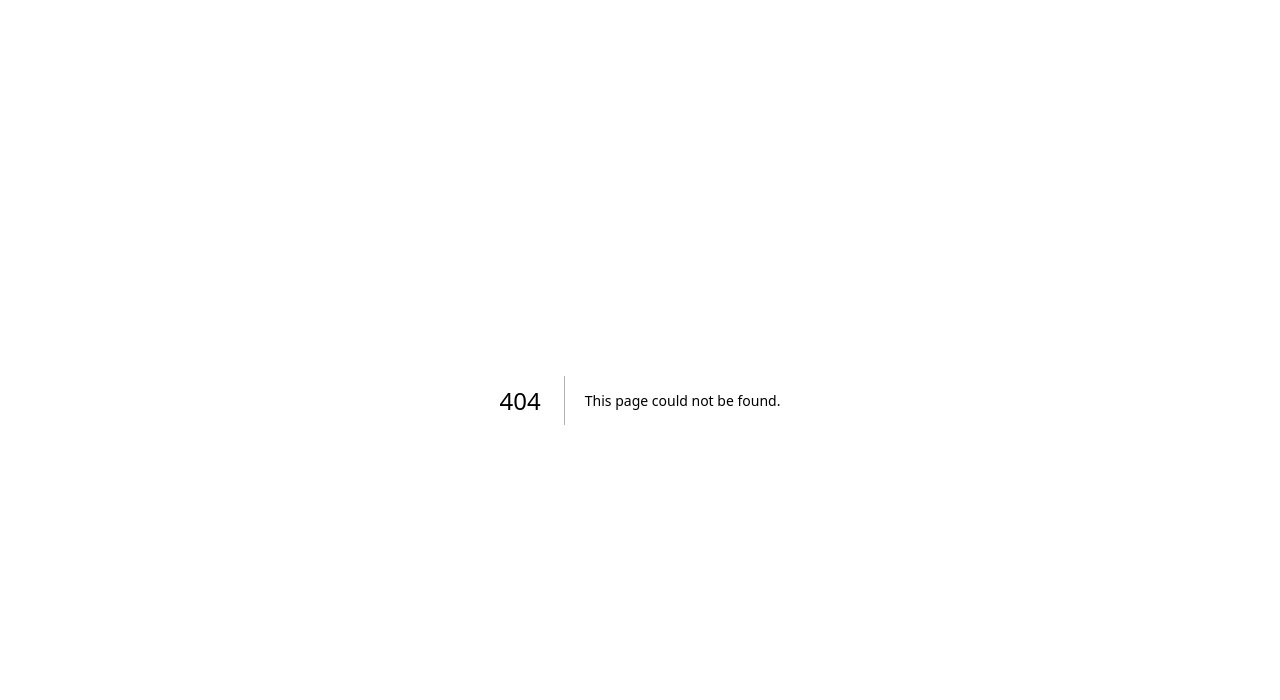
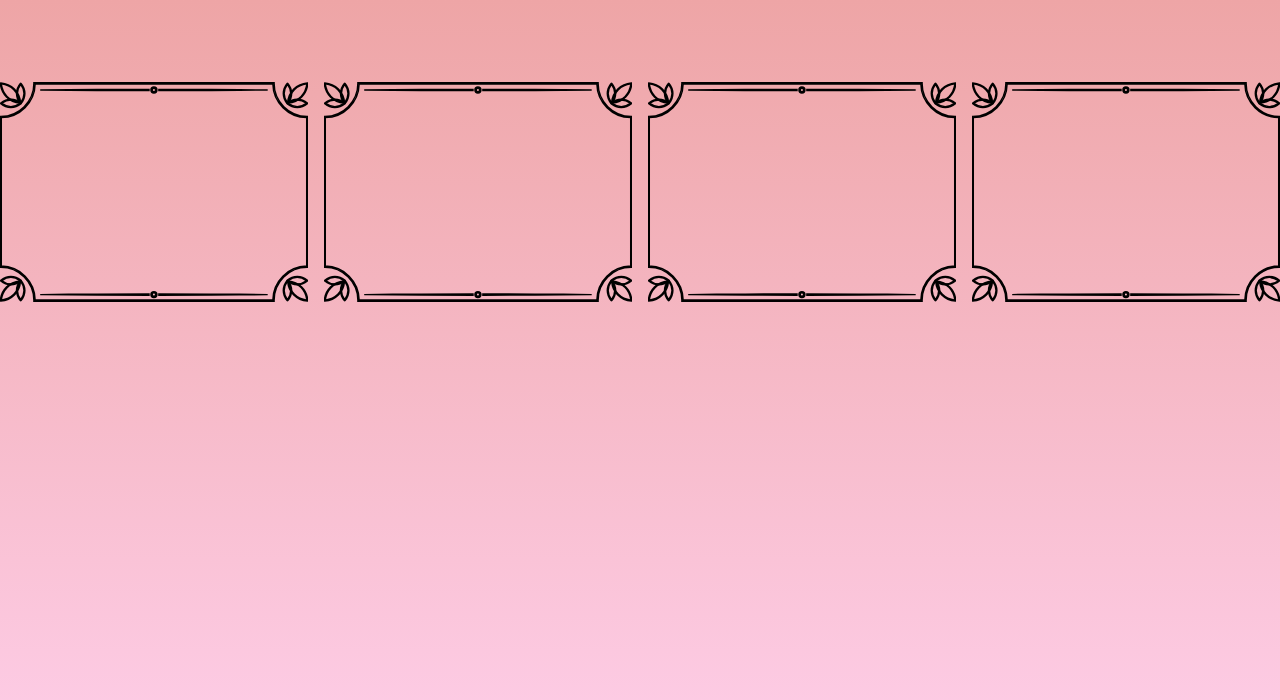
Before and after one commit to Alexis-Julian/MelyMoon, a Next.js app: page /workshop in a window 1280 px wide. Before the commit this address had no page. Shown: the top 700 px of the page. Built offline with nearby package versions, Linux system fonts and the light colour scheme; a web font is replaced by a local one.

Commit message:
workshop completeado

```diff
--- a/src/app/auth/register/page.tsx
+++ b/src/app/auth/register/page.tsx
@@ -1,5 +1,6 @@
 import FormRegister from "@/components/FormRegister";
 import StyledTypography from "@/components/StyledTypography";
+import SvgFoot from "@/components/SvgFoot";
 
 export default function Register() {
 	return (
@@ -7,7 +8,6 @@ export default function Register() {
 			<div className="size-[80%] relative">
 				<div className="size-[300px]  absolute border-t-2 border-l-2 border-tertiary"></div>
 				<FormRegister />
-
 				<div className="absolute top-0 blur-md bg-white/15 z-30 h-full w-full  bg-whiteblur-md border-2 border-pink-500  "></div>
 				<div className="size-[300px]  absolute  right-0 bottom-0 border-r-2 border-b-2 border-tertiary"></div>
 			</div>
--- /dev/null
+++ b/src/app/workshop/page.tsx
@@ -0,0 +1,20 @@
+import SvgFrame from "@/components/SvgFrame";
+
+export default function Workshop() {
+	return (
+		<main className="bg-gradient-to-b from-[#eea5a6] to-[#ffd0ec]  h-full w-full flex  gap-4">
+			<div className="size-96 ">
+				<SvgFrame />
+			</div>
+			<div className="size-96">
+				<SvgFrame />
+			</div>
+			<div className="size-96">
+				<SvgFrame />
+			</div>
+			<div className="size-96">
+				<SvgFrame />
+			</div>
+		</main>
+	);
+}
--- /dev/null
+++ b/src/components/SvgFrame.tsx
@@ -0,0 +1,120 @@
+export default function SvgFrame() {
+	return (
+		<svg
+			id="Capa_2"
+			data-name="Capa 2"
+			xmlns="http://www.w3.org/2000/svg"
+			viewBox="0 0 692.22 491.37"
+			height="100%"
+			width="100%"
+		>
+			{/*  <defs>
+      <style>
+        .cls-1 {
+          fill: #383635;
+        }
+      </style>
+    </defs> */}
+			<g id="_Слой_1" data-name="Слой 1">
+				<g>
+					<g>
+						<path
+							className="cls-1"
+							d="m45.11,45.98s-.06,0-.08,0c-.75-.06-18.51-1.63-30.64-13.75C2.27,20.09.7,2.33.64,1.58c-.03-.31.09-.61.31-.83.22-.22.54-.33.83-.31.75.06,18.51,1.63,30.64,13.75h0c12.12,12.12,13.69,29.89,13.75,30.64.03.31-.09.61-.31.83-.2.2-.47.31-.75.31ZM2.91,2.71c.6,4.29,3.25,18.28,12.98,28.02,9.73,9.74,23.73,12.38,28.02,12.98-.6-4.29-3.25-18.28-12.98-28.02C21.17,5.94,7.19,3.31,2.91,2.71Z"
+						/>
+						<g>
+							<path
+								className="cls-1"
+								d="m24.46,55.78c-12.43,0-22.34-8.3-22.75-8.65-.24-.2-.37-.5-.37-.81s.14-.6.37-.81c.42-.35,10.32-8.65,22.75-8.65s22.34,8.3,22.75,8.65c.24.2.37.5.37.81s-.14.61-.37.81c-.42.35-10.32,8.65-22.75,8.65Zm-20.34-9.46c2.8,2.06,10.92,7.34,20.34,7.34s17.54-5.28,20.34-7.34c-2.8-2.06-10.92-7.34-20.34-7.34s-17.54,5.29-20.34,7.34Z"
+							/>
+							<path
+								className="cls-1"
+								d="m46.52,47.39c-.31,0-.61-.14-.81-.37-.35-.42-8.65-10.32-8.65-22.75S45.37,1.92,45.72,1.51c.2-.24.5-.37.81-.37h0c.31,0,.61.14.8.37.35.41,8.65,10.32,8.65,22.75s-8.3,22.34-8.65,22.75c-.2.24-.5.37-.8.37Zm0-43.46c-2.06,2.8-7.34,10.92-7.34,20.34s5.29,17.53,7.34,20.34c2.06-2.8,7.34-10.92,7.34-20.34s-5.28-17.54-7.34-20.34Z"
+							/>
+						</g>
+					</g>
+					<g>
+						<path
+							className="cls-1"
+							d="m647.49,45.98c-.28,0-.55-.11-.75-.31-.22-.22-.33-.52-.31-.83.06-.75,1.63-18.51,13.75-30.64,12.13-12.12,29.89-13.69,30.64-13.75.29-.02.61.09.83.31.22.22.33.52.31.83-.06.75-1.63,18.51-13.75,30.64h0c-12.12,12.13-29.89,13.69-30.64,13.75-.03,0-.06,0-.09,0Zm42.21-43.27c-4.29.6-18.28,3.25-28.02,12.98-9.73,9.73-12.38,23.73-12.98,28.02,4.29-.6,18.28-3.25,28.02-12.98,9.75-9.75,12.38-23.73,12.98-28.02Zm-12.23,28.76h.02-.02Z"
+						/>
+						<g>
+							<path
+								className="cls-1"
+								d="m646.08,47.39h0c-.31,0-.6-.14-.8-.37-.35-.42-8.65-10.32-8.65-22.75s8.3-22.34,8.65-22.75c.4-.47,1.21-.47,1.61,0,.35.41,8.65,10.32,8.65,22.75s-8.3,22.34-8.65,22.75c-.2.24-.5.37-.81.37Zm0-43.46c-2.06,2.8-7.34,10.92-7.34,20.34s5.28,17.54,7.34,20.34c2.06-2.8,7.34-10.92,7.34-20.34s-5.29-17.54-7.34-20.34Z"
+							/>
+							<path
+								className="cls-1"
+								d="m668.15,55.78c-12.43,0-22.34-8.3-22.75-8.65-.24-.2-.37-.5-.37-.81s.14-.6.37-.81c.41-.35,10.32-8.65,22.75-8.65s22.34,8.3,22.75,8.65c.23.2.37.5.37.81s-.14.61-.37.81c-.42.35-10.32,8.65-22.75,8.65Zm-20.34-9.46c2.8,2.06,10.92,7.34,20.34,7.34s17.53-5.28,20.34-7.34c-2.8-2.06-10.92-7.34-20.34-7.34s-17.54,5.29-20.34,7.34Z"
+							/>
+						</g>
+					</g>
+					<g>
+						<path
+							className="cls-1"
+							d="m690.91,490.93s-.06,0-.08,0c-.75-.06-18.51-1.63-30.64-13.75h0c-12.12-12.12-13.69-29.88-13.75-30.64-.02-.31.09-.61.31-.83.22-.22.54-.32.83-.31.75.06,18.51,1.63,30.64,13.75,12.12,12.13,13.69,29.89,13.75,30.64.03.31-.09.61-.31.83-.2.2-.47.31-.75.31Zm-29.23-15.25c9.75,9.75,23.73,12.38,28.02,12.98-.6-4.29-3.25-18.28-12.98-28.02-9.73-9.73-23.73-12.38-28.02-12.98.6,4.29,3.25,18.28,12.98,28.02h0Z"
+						/>
+						<g>
+							<path
+								className="cls-1"
+								d="m668.15,454.5c-12.43,0-22.34-8.3-22.75-8.65-.24-.2-.37-.5-.37-.81s.14-.6.37-.8c.41-.35,10.32-8.65,22.75-8.65s22.34,8.3,22.75,8.65c.23.2.37.5.37.8s-.14.61-.37.81c-.42.35-10.32,8.65-22.75,8.65Zm-20.34-9.46c2.8,2.06,10.92,7.34,20.34,7.34s17.53-5.29,20.34-7.34c-2.8-2.06-10.92-7.34-20.34-7.34s-17.54,5.28-20.34,7.34Z"
+							/>
+							<path
+								className="cls-1"
+								d="m646.08,490.23h0c-.31,0-.6-.14-.8-.37-.35-.42-8.65-10.32-8.65-22.75s8.3-22.34,8.65-22.75c.4-.47,1.21-.47,1.61,0,.35.42,8.65,10.32,8.65,22.75s-8.3,22.34-8.65,22.75c-.2.24-.5.37-.81.37Zm0-43.46c-2.06,2.8-7.34,10.92-7.34,20.34s5.28,17.53,7.34,20.34c2.06-2.8,7.34-10.92,7.34-20.34s-5.29-17.54-7.34-20.34Z"
+							/>
+						</g>
+					</g>
+					<g>
+						<path
+							className="cls-1"
+							d="m1.7,490.93c-.28,0-.55-.11-.75-.31-.22-.22-.33-.52-.31-.83.06-.75,1.63-18.51,13.75-30.64h0c12.12-12.12,29.89-13.69,30.64-13.75.29-.02.61.09.83.31.22.22.33.52.31.83-.06.75-1.63,18.51-13.75,30.64-12.13,12.13-29.89,13.69-30.64,13.75-.03,0-.06,0-.08,0Zm14.19-30.28c-9.75,9.75-12.38,23.73-12.98,28.02,4.29-.6,18.28-3.25,28.02-12.98,9.74-9.73,12.38-23.73,12.98-28.02-4.29.6-18.28,3.25-28.02,12.98h0Z"
+						/>
+						<g>
+							<path
+								className="cls-1"
+								d="m46.52,490.23c-.31,0-.61-.14-.81-.37-.35-.42-8.65-10.32-8.65-22.75s8.3-22.34,8.65-22.75c.2-.23.5-.37.81-.37h0c.31,0,.61.14.8.37.35.42,8.65,10.32,8.65,22.75s-8.3,22.34-8.65,22.75c-.2.24-.5.37-.8.37Zm0-43.46c-2.06,2.8-7.34,10.92-7.34,20.34s5.29,17.53,7.34,20.34c2.06-2.8,7.34-10.92,7.34-20.34s-5.28-17.54-7.34-20.34Z"
+							/>
+							<path
+								className="cls-1"
+								d="m24.46,454.5c-12.43,0-22.34-8.3-22.75-8.65-.24-.2-.37-.5-.37-.81s.14-.6.37-.8c.42-.35,10.32-8.65,22.75-8.65s22.34,8.3,22.75,8.65c.24.2.37.5.37.8s-.14.61-.37.81c-.42.35-10.32,8.65-22.75,8.65Zm-20.34-9.46c2.8,2.06,10.92,7.34,20.34,7.34s17.53-5.29,20.34-7.34c-2.8-2.06-10.92-7.34-20.34-7.34s-17.54,5.28-20.34,7.34Z"
+							/>
+						</g>
+					</g>
+					<path
+						className="cls-1"
+						d="m616.14,491.37H76.08v-2.2c0-40.91-33.28-74.18-74.18-74.18H0V75.68h1.89c40.91,0,74.18-33.28,74.18-74.18V0h540.07v1.5c0,40.91,33.28,74.18,74.18,74.18h1.89v339.31h-1.89c-40.91,0-74.18,33.28-74.18,74.18v2.2Zm-537.07-3h534.08c.43-41.82,34.29-75.78,76.07-76.37V78.67c-41.55-.59-75.26-34.17-76.06-75.67H79.06c-.8,41.5-34.51,75.09-76.06,75.67v333.33c41.78.59,75.64,34.55,76.07,76.37Z"
+					/>
+					<path
+						className="cls-1"
+						d="m345.96,23.29c-3.75,0-6.81-3.05-6.81-6.8s3.05-6.8,6.81-6.8,6.8,3.05,6.8,6.8-3.05,6.8-6.8,6.8Zm0-10.61c-2.1,0-3.81,1.71-3.81,3.81s1.71,3.8,3.81,3.8,3.8-1.71,3.8-3.8-1.71-3.81-3.8-3.81Z"
+					/>
+					<g>
+						<polygon
+							className="cls-1"
+							points="334.94 15.02 218.14 15.34 154.23 15.75 90.32 16.49 154.23 17.22 218.14 17.63 334.94 17.95 334.94 15.02"
+						/>
+						<polygon
+							className="cls-1"
+							points="537.7 15.75 473.78 15.33 356.99 15.02 356.99 17.95 473.78 17.64 537.7 17.22 601.61 16.49 537.7 15.75"
+						/>
+					</g>
+					<path
+						className="cls-1"
+						d="m345.96,483.06c-3.75,0-6.81-3.05-6.81-6.81s3.05-6.8,6.81-6.8,6.8,3.05,6.8,6.8-3.05,6.81-6.8,6.81Zm0-10.61c-2.1,0-3.81,1.71-3.81,3.8s1.71,3.81,3.81,3.81,3.8-1.71,3.8-3.81-1.71-3.8-3.8-3.8Z"
+					/>
+					<g>
+						<polygon
+							className="cls-1"
+							points="356.99 477.73 473.78 477.41 537.7 476.99 601.61 476.26 537.7 475.53 473.78 475.11 356.99 474.79 356.99 477.73"
+						/>
+						<polygon
+							className="cls-1"
+							points="154.23 476.99 218.14 477.41 334.94 477.73 334.94 474.79 218.14 475.11 154.23 475.53 90.32 476.26 154.23 476.99"
+						/>
+					</g>
+				</g>
+			</g>
+		</svg>
+	);
+}
```
